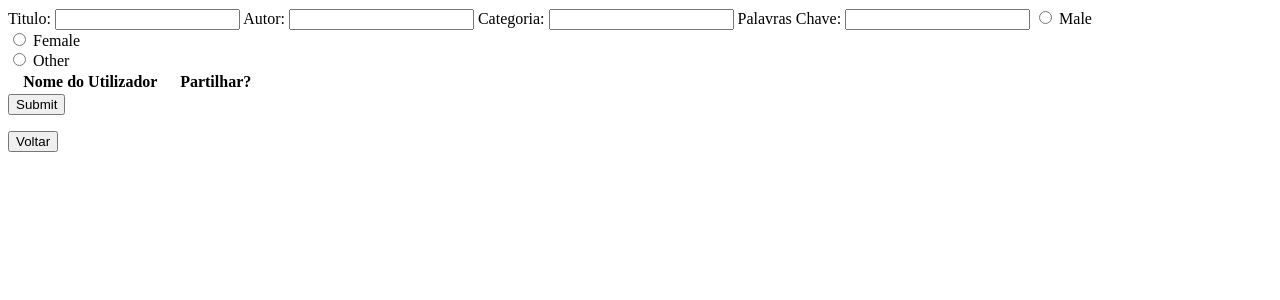
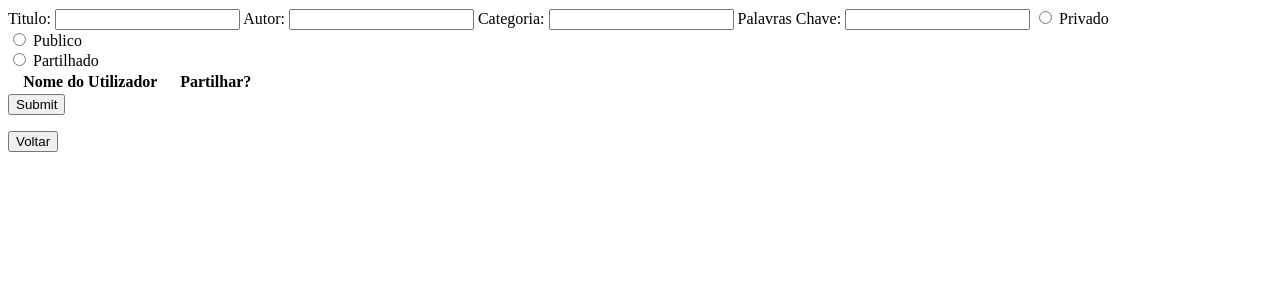
Before and after one commit to DiogoFerr/PawGrupo30, a PHP site: page /PawGrupo30/EditarDocumento.php?cod=1 in a window 1280 px wide. Shown: the top 300 px of the page. Run offline with PHP 8.4, Linux system fonts and the light colour scheme; the visitor is signed in with stand-in values (Sample User, id 1); tables that the repository leaves empty or names only in its code hold one stand-in row (values such as "Sample post"); data that the repository does not hold is empty.

Commit message:
AllahuSnackbar

```diff
--- a/EditarDocumento.php
+++ b/EditarDocumento.php
@@ -19,17 +19,17 @@ $doc = $dManager->getDocById($id);
         <form method="post" action="ValidarEditar.php" enctype="multipart/form-data">
 
             <label for="titulo">Titulo: </label>
-            <input type="text" name="titulo" id="titulo" required="true">
+            <input type="text" name="titulo" id="titulo" required="true" >
             <label for="autor">Autor: </label>
             <input type="text" name="autor" id="autor" required="true">
             <label for="categoria">Categoria: </label>
-            <input type="text" name="categoria" id="categoria" required="true">
+            <input type="text" name="categoria" id="categoria"required="true">
             <label for="palavras">Palavras Chave:</label>
-            <input type="text" name="palavras" id="palavras" required="true">
+            <input type="text" name="palavras" id="palavras"required="true">
 
-            <input type="radio" name="tipo" value="male"> Male<br>
-            <input type="radio" name="tipo" value="female"> Female<br>
-            <input type="radio" name="tipo" value="other"> Other
+            <input type="radio" name="tipo" value="1"> Privado<br>
+            <input type="radio" name="tipo" value="2"> Publico<br>
+            <input type="radio" name="tipo" value="3"> Partilhado
 
             <table   id="partilhar" style="width:20%">
                 <tr>
--- a/ValidarEditar.php
+++ b/ValidarEditar.php
@@ -69,6 +69,7 @@ if (filter_has_var($inputType, 'cod')) {
                 }
             }
         }
+
         $dManager->updateDocumento($doc[0]->getId(), $doc[0]->getNome(), $doc[0]->getTipo(), $titulo, $autor, $doc[0]->getResumo(), $categoria, $doc[0]->getDataCriacao(), $doc[0]->getConteudo(), $palavras, $doc[0]->getTamanho(), $estado, $doc[0]->getUsername());
         echo '<META HTTP-EQUIV="Refresh" Content="0; URL=http://localhost:1234/PawGrupo30/MeusDoc.php">';
     }
```
